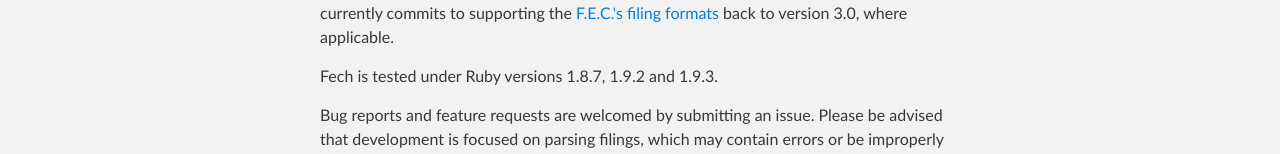
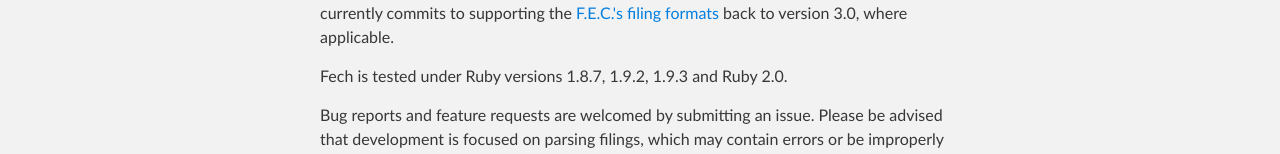
Before and after one commit to nytimes/Fech, a plain HTML site: page index.html in a window 1280 px wide. Shown: the part 437-591 px from the top of the page. Drawn offline with Linux system fonts and the light colour scheme.

Commit message:
added ruby 2.0 support

```diff
--- a/index.html
+++ b/index.html
@@ -35,7 +35,7 @@
 
 <p>Fech is a Ruby library for downloading and parsing electronic campaign finance filings from the <a href="http://www.fec.gov/">Federal Election Commission</a>. It supports filings from presidential and U.S. House candidates, F.E.C.-registered political action committees and most party committees (everything except U.S. Senate candidates and two senatorial party committees). Fech currently commits to supporting the <a href="http://www.fec.gov/elecfil/eFilingFormats.zip">F.E.C.'s filing formats</a> back to version 3.0, where applicable.</p>
 
-<p>Fech is tested under Ruby versions 1.8.7, 1.9.2 and 1.9.3.</p>
+<p>Fech is tested under Ruby versions 1.8.7, 1.9.2, 1.9.3 and Ruby 2.0.</p>
 
 <p>Bug reports and feature requests are welcomed by submitting an issue. Please be advised that development is focused on parsing filings, which may contain errors or be improperly filed, and not on providing wrappers or helper methods for working with filings in another context. To get started, fork the repo, make your additions or changes and send a pull request.</p>
 
```
